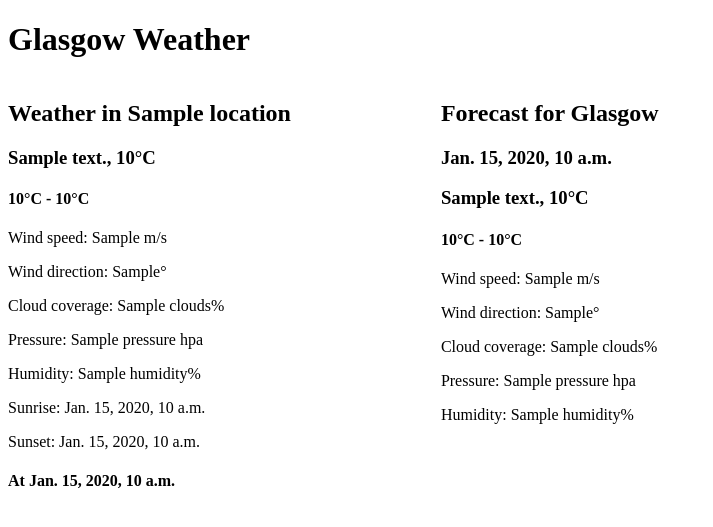
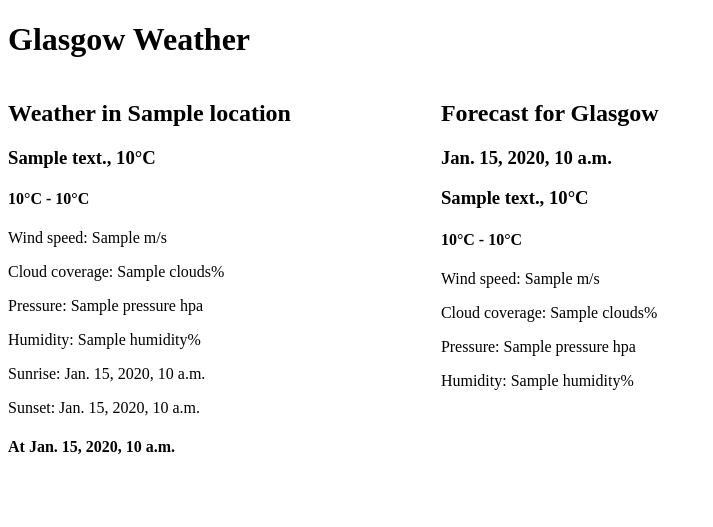
Before and after one commit to markfmccormick/glasgowWeather, a Django app: template templates/weather/home.html in a window 1280 px wide. Shown: the top 527 px of the page, without its empty margins (0-713 px from the left). Run offline with Django 3.2, Linux system fonts and the light colour scheme; the template is opened without the code that fills it: most values are stand-ins (such as "Sample title", 1, 10 or a date in 2020); parts of the project's set-up code (start-up, migrations or seed data) failed here and were passed over.

Commit message:
Fixed key error, no wind direction

```diff
--- a/templates/weather/home.html
+++ b/templates/weather/home.html
@@ -19,7 +19,6 @@
             <h3> {{ weather.description }}, {{ weather.temperature}}°C </h3>
             <h4> {{ weather.temp_min }}°C - {{ weather.temp_max }}°C </h4>
             <p> Wind speed: {{ weather.wind_speed }} m/s </p>
-            <p> Wind direction: {{ weather.wind_direction}}° </p>
             <p> Cloud coverage: {{ weather.clouds }}% </p>
             <p> Pressure: {{ weather.pressure }} hpa </p>
             <p> Humidity: {{ weather.humidity }}% </p>
@@ -37,7 +36,6 @@
           <h3> {{ weather.description }}, {{ weather.temperature}}°C </h3>
           <h4> {{ weather.temp_min }}°C - {{ weather.temp_max }}°C </h4>
           <p> Wind speed: {{ weather.wind_speed }} m/s </p>
-          <p> Wind direction: {{ weather.wind_direction}}° </p>
           <p> Cloud coverage: {{ weather.clouds }}% </p>
           <p> Pressure: {{ weather.pressure }} hpa </p>
           <p> Humidity: {{ weather.humidity }}% </p>
--- a/weather/get_weather.py
+++ b/weather/get_weather.py
@@ -22,7 +22,7 @@ def get_weather():
     results['weather']['temperature'] = float("{0:.1f}".format(weather.get_temperature()['temp']-273.15))
     results['weather']['temp_max'] = float("{0:.1f}".format(weather.get_temperature()['temp_max']-273.15))
     results['weather']['temp_min'] = float("{0:.1f}".format(weather.get_temperature()['temp_min']-273.15))
-    results['weather']['wind_direction'] = weather.get_wind()['deg']
+    #results['weather']['wind_direction'] = weather.get_wind()['deg']
     results['weather']['wind_speed'] = weather.get_wind()['speed']
     results['weather']['clouds'] = weather.get_clouds()
     results['weather']['humidity'] = weather.get_humidity()
@@ -44,7 +44,7 @@ def get_weather():
         results['forecast'][count]['temperature'] = float("{0:.1f}".format(w.get_temperature()['temp']-273.15))
         results['forecast'][count]['temp_max'] = float("{0:.1f}".format(w.get_temperature()['temp_max']-273.15))
         results['forecast'][count]['temp_min'] = float("{0:.1f}".format(w.get_temperature()['temp_min']-273.15))
-        results['forecast'][count]['wind_direction'] = w.get_wind()['deg']
+        #results['forecast'][count]['wind_direction'] = w.get_wind()['deg']
         results['forecast'][count]['wind_speed'] = w.get_wind()['speed']
         results['forecast'][count]['clouds'] = w.get_clouds()
         results['forecast'][count]['humidity'] = w.get_humidity()
```
